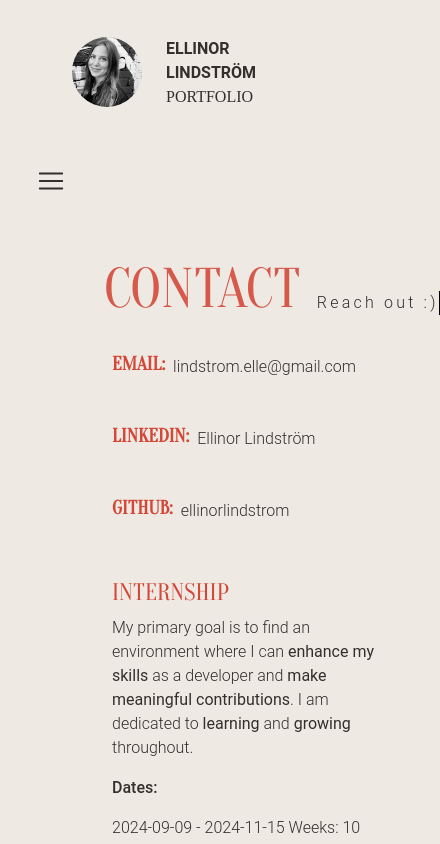
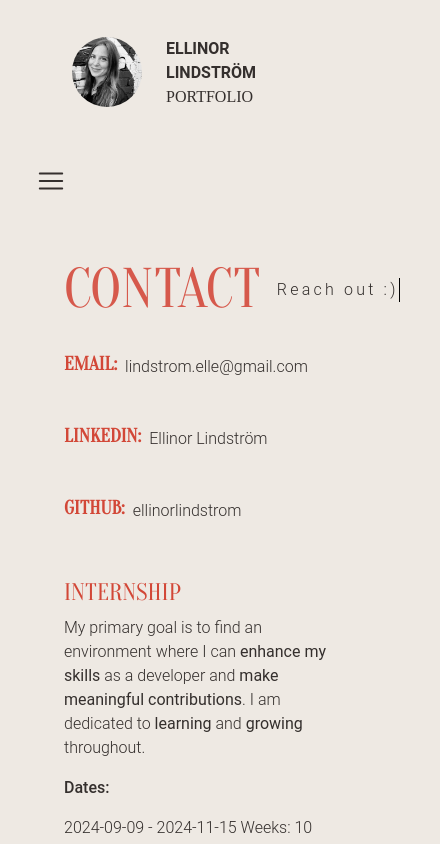
Before and after one commit to ellinorlindstrom/portfolio-24, a React (Vite) app: page /contact in a window 390 px wide. Shown: the top 844 px of the page, 440 px wide, since content can reach past the window. Built offline with nearby package versions, Linux system fonts and the light colour scheme; a web font is replaced by a local one.

Commit message:
changed mobile view responsiveness on contact and projects page.

```diff
--- a/src/scss/ContactPage.scss
+++ b/src/scss/ContactPage.scss
@@ -21,7 +21,6 @@
     font-size: 2rem;
     font-weight: 300;
     padding-bottom: .5rem;
-    padding-left: 1rem;
   }
 
   .contact-details-container {
@@ -238,10 +237,6 @@
         padding-left: 1rem;
       }
 
-      .contact-page-subtitle {
-        margin-bottom: 1rem;
-        }
-
       .internship-details p {
         width: 70vw;
        }
@@ -250,6 +245,17 @@
 
   @media (max-width: 700px) {
 
+    .contact-page-title {
+      margin-left: 0rem;
+      }
+
+      .contact-page-text {
+        padding-left: 0rem;
+        margin-left: 0rem;
+      }
+      .contact-content {
+        padding-left: 0rem;
+      }
 
     .contact-page-title {
       font-size: 3.5rem;
--- a/src/scss/ProjectsPage.scss
+++ b/src/scss/ProjectsPage.scss
@@ -1,3 +1,6 @@
+body {
+  overflow-x: hidden;
+}
 
 .projects-page-text {
     display: flex;
@@ -85,20 +88,6 @@
     border-radius: 100%;
     transform: rotate(-15deg);
   }
-
-* {
-  scrollbar-width: thin; /* Thickness of the scrollbar */
-  scrollbar-color: #342f2d #EEE9E3; /* Color of the thumb and track */
-}
-
-/* For Edge, IE, and other browsers */
-body {
-  -ms-overflow-style: none; /* Hides the scrollbar in IE */
-}
-
-body::-webkit-scrollbar {
-  display: none; /* Hides the scrollbar in Edge and other browsers */
-}
 
 
   /* Theme Styles */
@@ -188,19 +177,11 @@ body::-webkit-scrollbar {
 
 @media (max-width: 520px) {
 
-  .projects-page-subtitle {
-    display: none;
+  .projects-page-title {
+    font-size: 3.5rem;
     }
 
     .projectCard {
-      width: 75vw;
+      width: 55vw;
     }
 }
-
-@media (max-width: 420px) {
-
-  .projects-page-subtitle {
-  display: none;
-  }
-
-}
```
